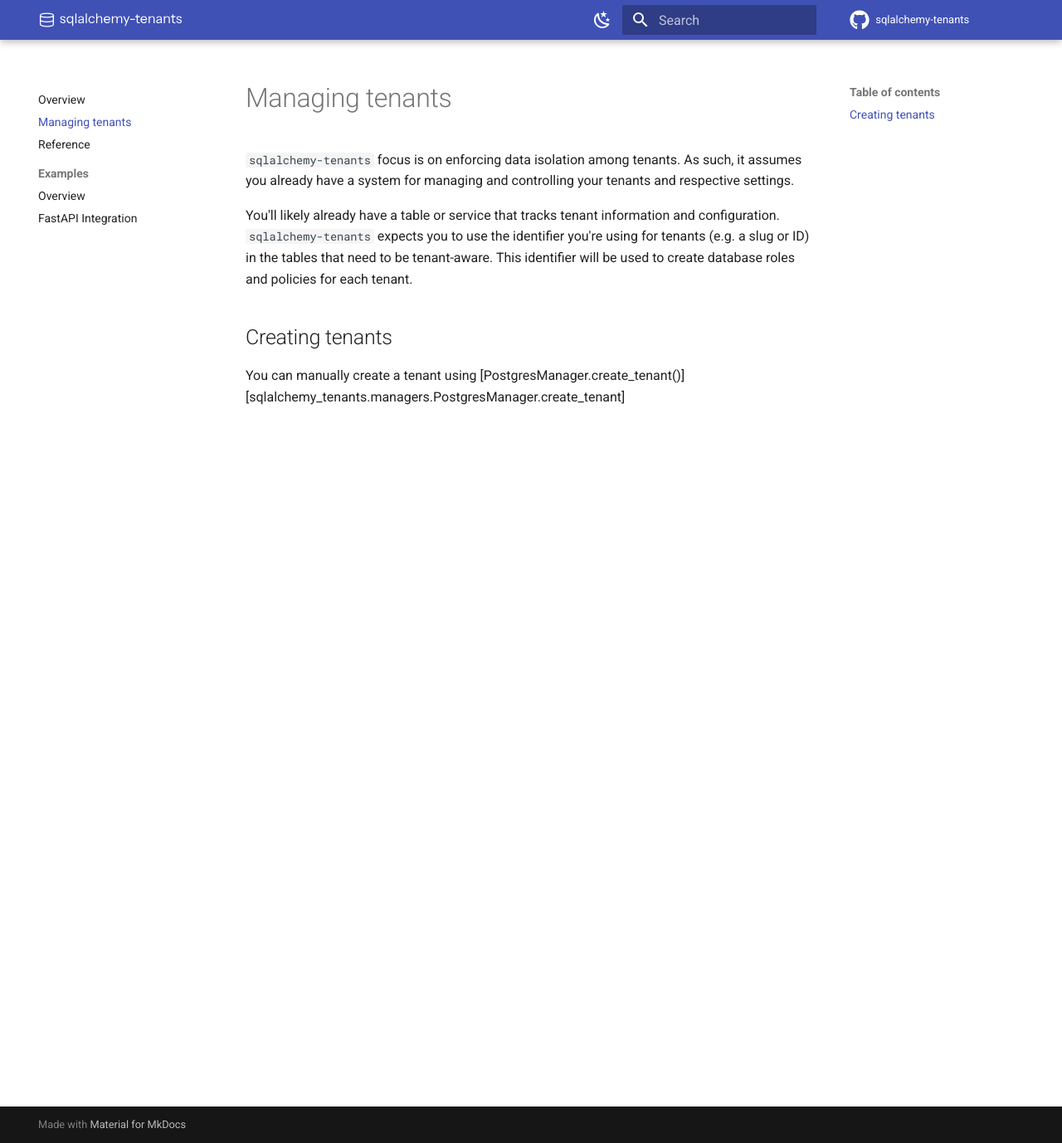
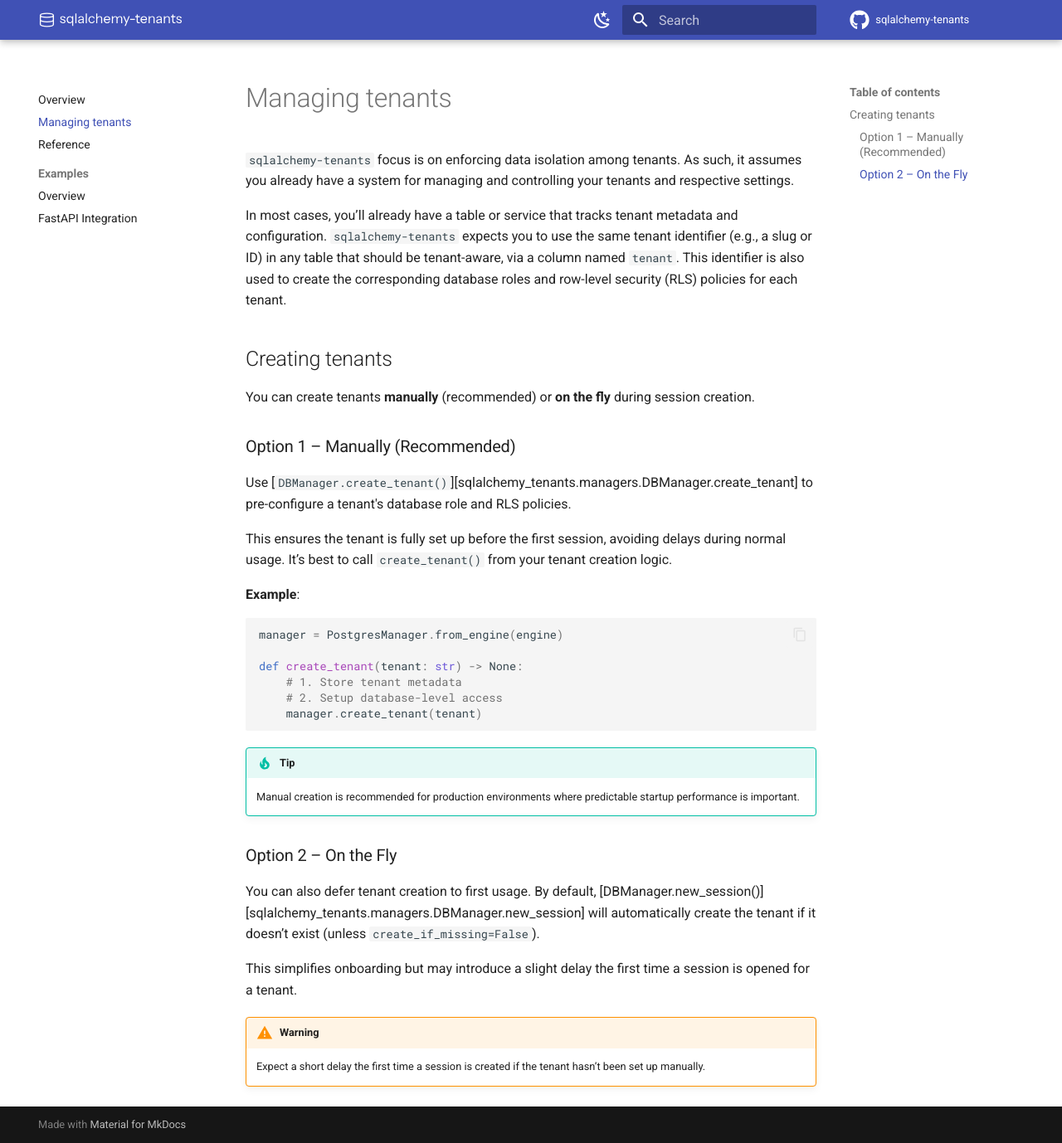
Before and after one commit to Telemaco019/sqlalchemy-tenants, an MkDocs documentation site: the page built from docs/tenants.md, in a window 1280 px wide and 1378 px high. Shown: the whole window at 83% size. Built offline with MkDocs 1.6.1 and Material for MkDocs 9.7.7, drawn with Linux system fonts in a browser that asks for light colours; comment, search, counter and statistics services are not loaded.

Commit message:
more doc

````diff
--- a/docs/tenants.md
+++ b/docs/tenants.md
@@ -4,12 +4,45 @@
 it assumes you already have a system for managing and controlling your tenants and
 respective settings.
 
-You'll likely already have a table or service that tracks tenant information and configuration.
-`sqlalchemy-tenants` expects you to use the identifier you're using for tenants (e.g. a slug or ID)
-in the tables that need to be tenant-aware. This identifier will be used to
-create database roles and policies for each tenant.
-
+In most cases, you’ll already have a table or service that tracks tenant metadata
+and configuration. `sqlalchemy-tenants` expects you to use the same tenant identifier
+(e.g., a slug or ID) in any table that should be tenant-aware,
+via a column named `tenant`. This identifier is also used to create the corresponding
+database roles and row-level security (RLS) policies for each tenant.
 
 ## Creating tenants
 
-You can manually create a tenant using [PostgresManager.create_tenant()][sqlalchemy_tenants.managers.PostgresManager.create_tenant]
+You can create tenants **manually** (recommended) or **on the fly** during session creation.
+
+### Option 1 – Manually (Recommended)
+
+Use [`DBManager.create_tenant()`][sqlalchemy_tenants.managers.DBManager.create_tenant]
+to pre-configure a tenant's database role and RLS policies.
+
+This ensures the tenant is fully set up before the first session, avoiding delays
+during normal usage. It’s best to call `create_tenant()` from your tenant creation logic.
+
+**Example**:
+
+```python
+manager = PostgresManager.from_engine(engine)
+
+def create_tenant(tenant: str) -> None:
+    # 1. Store tenant metadata
+    # 2. Setup database-level access
+    manager.create_tenant(tenant)
+```
+
+!!! tip
+    Manual creation is recommended for production environments where predictable startup performance is important.
+
+### Option 2 – On the Fly
+You can also defer tenant creation to first usage.
+By default, [DBManager.new_session()][sqlalchemy_tenants.managers.DBManager.new_session]
+will automatically create the tenant if it doesn’t exist (unless `create_if_missing=False`).
+
+This simplifies onboarding but may introduce a slight delay the first
+time a session is opened for a tenant.
+
+!!! warning
+    Expect a short delay the first time a session is created if the tenant hasn’t been set up manually.
````
